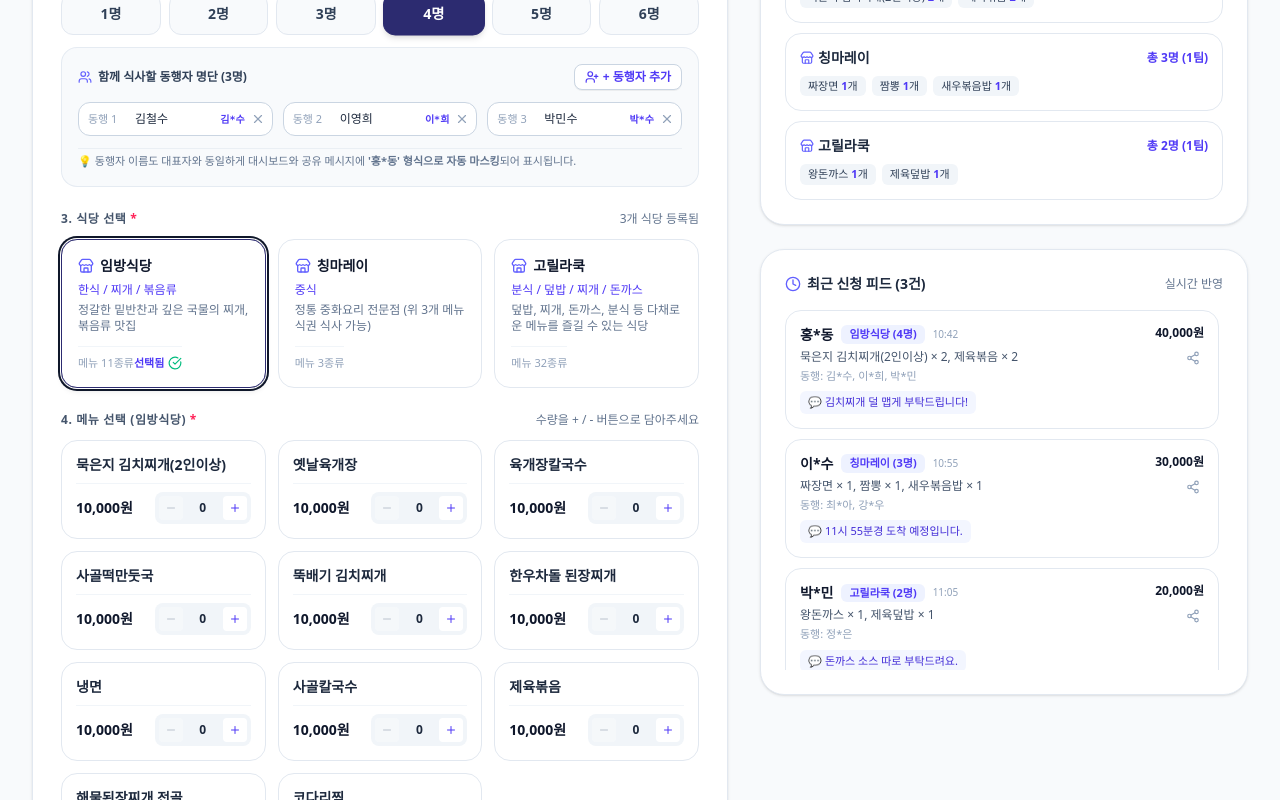
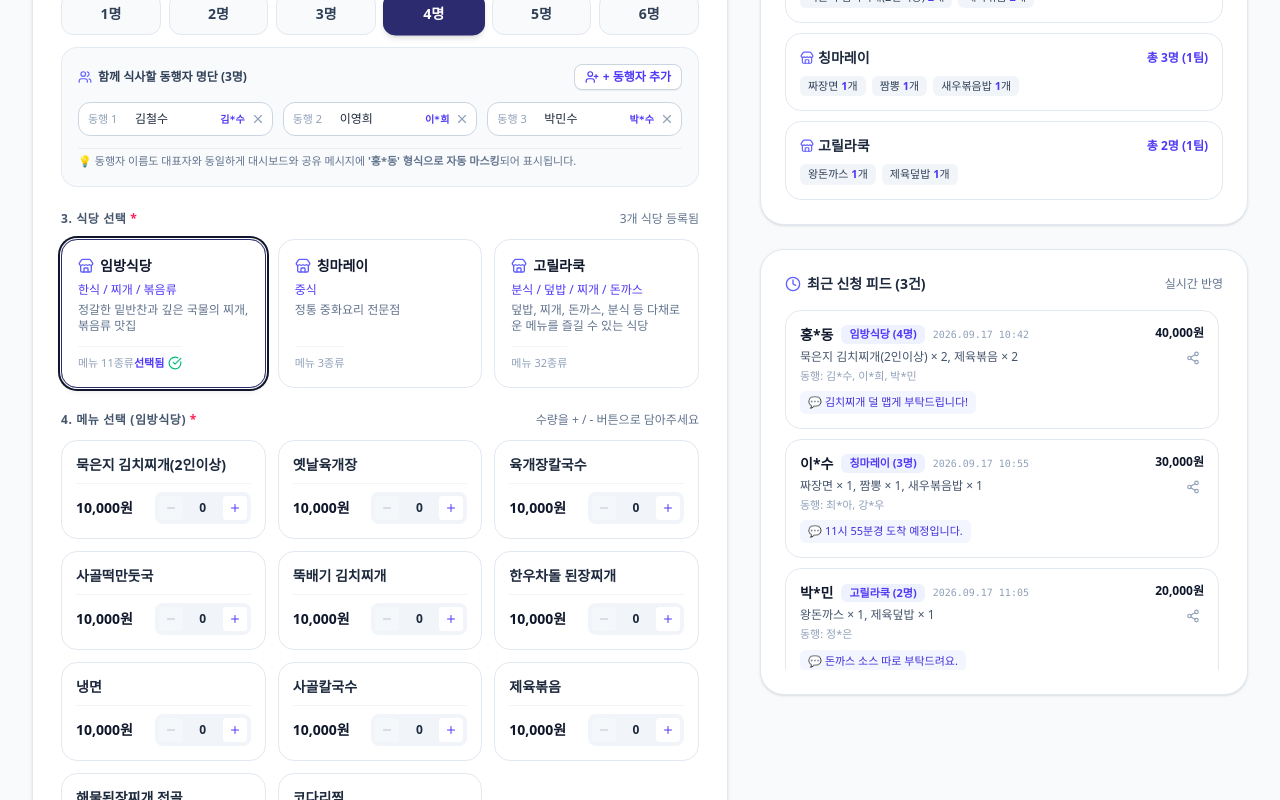
Before and after one commit to jinnnny07-rgb/future-dream-lunch, a React (Vite) app: page / in a window 1280 px wide. Shown: the part 1028-1828 px from the top of the page. Built offline with nearby package versions, Linux system fonts and the light colour scheme; no server answers; the database is empty; a web font is replaced by a local one.

Commit message:
refactor: standardize booking timestamp format
Updated application to use full YYYY.MM.DD HH:mm datetime strings for all bookings to ensure data consistency. Added utility functions to handle legacy time formats and removed obsolete voucher notices for 칭마레이.

```diff
--- a/src/App.tsx
+++ b/src/App.tsx
@@ -30,7 +30,7 @@ import { ShareModal } from './components/ShareModal';
 import { AdminAuthModal } from './components/AdminAuthModal';
 import { ShieldCheck, User, Sparkles, Lock } from 'lucide-react';
 
-const MENU_DATA_VERSION = 'v3_20260916_clean_menu_and_memo';
+const MENU_DATA_VERSION = 'v4_20260917_remove_chingmarei_voucher_notice';
 
 const getDeletedBookingIds = (): Set<string> => {
   try {
@@ -301,9 +301,31 @@ export default function App() {
               seoConfig,
             }).catch(console.warn);
           } else {
-            setRestaurants(remoteSettings.restaurants);
+            // Check if remote data has the obsolete voucherNotice for chingmarei
+            const cleanedRestaurants = remoteSettings.restaurants.map((r) => {
+              if (r.name === '칭마레이' || r.id === 'rest-2') {
+                return {
+                  ...r,
+                  description: r.description ? r.description.replace(/\s*\(위 3개 메뉴 식권 식사 가능\)/g, '') : '정통 중화요리 전문점',
+                  voucherNotice: '',
+                };
+              }
+              return r;
+            });
+
+            const hadNotice = remoteSettings.restaurants.some(
+              (r) => (r.name === '칭마레이' || r.id === 'rest-2') && r.voucherNotice
+            );
+
+            if (hadNotice) {
+              saveAdminSettingsToFirestore({
+                restaurants: cleanedRestaurants,
+              }).catch(console.warn);
+            }
+
+            setRestaurants(cleanedRestaurants);
             try {
-              localStorage.setItem('app_restaurants', JSON.stringify(remoteSettings.restaurants));
+              localStorage.setItem('app_restaurants', JSON.stringify(cleanedRestaurants));
             } catch (e) {
               console.error(e);
             }
--- a/src/components/BookingForm.tsx
+++ b/src/components/BookingForm.tsx
@@ -18,7 +18,7 @@ import {
 } from 'lucide-react';
 import confetti from 'canvas-confetti';
 import { Restaurant, MenuItem, Booking, ThemeConfig, OrderItem } from '../types';
-import { maskKoreanName, formatKRW } from '../utils';
+import { maskKoreanName, formatKRW, getCurrentDateTimeString } from '../utils';
 import { BudgetCalculator } from './BudgetCalculator';
 
 interface BookingFormProps {
@@ -150,9 +150,7 @@ export const BookingForm: React.FC<BookingFormProps> = ({
     });
 
     const masked = maskKoreanName(rawName);
-
-    const now = new Date();
-    const timeStr = `${String(now.getHours()).padStart(2, '0')}:${String(now.getMinutes()).padStart(2, '0')}`;
+    const timeStr = getCurrentDateTimeString();
 
     // Filter valid companion names and mask them
     const validRawCompanions = companions.map((c) => c.trim()).filter((c) => c.length > 0);
--- a/src/components/EditBookingModal.tsx
+++ b/src/components/EditBookingModal.tsx
@@ -14,7 +14,7 @@ import {
   MessageSquare
 } from 'lucide-react';
 import { Booking, Restaurant, OrderItem, ThemeConfig } from '../types';
-import { formatKRW, maskKoreanName } from '../utils';
+import { formatKRW, maskKoreanName, formatDisplayCreatedAt } from '../utils';
 
 interface EditBookingModalProps {
   booking: Booking | null;
@@ -202,7 +202,7 @@ export const EditBookingModal: React.FC<EditBookingModalProps> = ({
             <div>
               <h3 className="text-base font-bold">점심 신청 내역 편집</h3>
               <p className="text-xs text-slate-300">
-                신청 조 ID: <span className="font-mono text-indigo-300">{booking.id}</span> (접수 {booking.createdAt})
+                신청 조 ID: <span className="font-mono text-indigo-300">{booking.id}</span> (접수 {formatDisplayCreatedAt(booking.createdAt)})
               </p>
             </div>
           </div>
--- a/src/components/LiveSummaryWidget.tsx
+++ b/src/components/LiveSummaryWidget.tsx
@@ -8,7 +8,7 @@ import {
   Clock
 } from 'lucide-react';
 import { Booking, Restaurant, ThemeConfig } from '../types';
-import { formatKRW } from '../utils';
+import { formatKRW, formatDisplayCreatedAt } from '../utils';
 
 interface LiveSummaryWidgetProps {
   bookings: Booking[];
@@ -214,8 +214,8 @@ export const LiveSummaryWidget: React.FC<LiveSummaryWidgetProps> = ({
                   <span className="px-2 py-0.5 rounded-md font-bold text-[11px] bg-indigo-50 dark:bg-indigo-950 text-indigo-600 dark:text-indigo-400">
                     {booking.restaurantName} ({booking.headcount}명)
                   </span>
-                  <span className="text-[10px] text-slate-400">
-                    {booking.createdAt}
+                  <span className="text-[10px] text-slate-400 font-mono">
+                    {formatDisplayCreatedAt(booking.createdAt)}
                   </span>
                 </div>
 
--- a/src/mockData.ts
+++ b/src/mockData.ts
@@ -27,9 +27,8 @@ export const INITIAL_RESTAURANTS: Restaurant[] = [
     id: 'rest-2',
     name: '칭마레이',
     category: '중식',
-    description: '정통 중화요리 전문점 (위 3개 메뉴 식권 식사 가능)',
+    description: '정통 중화요리 전문점',
     voucherOnly: false,
-    voucherNotice: '위 세 메뉴만 식권으로 식사 가능하며, 이외 메뉴는 추가금액 발생합니다.',
     tel: '02-555-8930',
     iconName: 'Soup',
     menus: [
@@ -129,7 +128,7 @@ export const INITIAL_BOOKINGS: Booking[] = [
     totalBudget: 40000,
     difference: 0, // exactly on budget
     agreedToPolicy: true,
-    createdAt: '10:42',
+    createdAt: '2026.09.17 10:42',
     status: '접수완료',
   },
   {
@@ -151,7 +150,7 @@ export const INITIAL_BOOKINGS: Booking[] = [
     totalBudget: 30000,
     difference: 0,
     agreedToPolicy: true,
-    createdAt: '10:55',
+    createdAt: '2026.09.17 10:55',
     status: '접수완료',
   },
   {
@@ -172,7 +171,7 @@ export const INITIAL_BOOKINGS: Booking[] = [
     totalBudget: 20000,
     difference: 0,
     agreedToPolicy: true,
-    createdAt: '11:05',
+    createdAt: '2026.09.17 11:05',
     status: '식당이동중',
   },
 ];
--- a/src/utils.ts
+++ b/src/utils.ts
@@ -17,6 +17,39 @@ export function maskKoreanName(name: string): string {
 
 export function formatKRW(amount: number): string {
   return amount.toLocaleString('ko-KR') + '원';
+}
+
+/**
+ * Formats current date and time into 'YYYY.MM.DD HH:mm'
+ */
+export function getCurrentDateTimeString(): string {
+  const now = new Date();
+  const year = now.getFullYear();
+  const month = String(now.getMonth() + 1).padStart(2, '0');
+  const day = String(now.getDate()).padStart(2, '0');
+  const hours = String(now.getHours()).padStart(2, '0');
+  const minutes = String(now.getMinutes()).padStart(2, '0');
+  return `${year}.${month}.${day} ${hours}:${minutes}`;
+}
+
+/**
+ * Formats existing createdAt string for display.
+ * If it's already full datetime (e.g. '2026.09.17 12:30'), keeps it.
+ * If it's only time (e.g. '10:42'), prepends today's date for display consistency.
+ */
+export function formatDisplayCreatedAt(createdAt: string): string {
+  if (!createdAt) return '';
+  const trimmed = createdAt.trim();
+  // Already contains date (contains dot or dash or slash)
+  if (trimmed.includes('.') || trimmed.includes('-') || trimmed.includes('/')) {
+    return trimmed;
+  }
+  // Otherwise it's likely just time e.g. "10:42" -> prefix today's date
+  const now = new Date();
+  const year = now.getFullYear();
+  const month = String(now.getMonth() + 1).padStart(2, '0');
+  const day = String(now.getDate()).padStart(2, '0');
+  return `${year}.${month}.${day} ${trimmed}`;
 }
 
 /**
@@ -40,7 +73,7 @@ export function generateRestaurantReservationText(
   const menuLines = Object.entries(menuSummaryMap).map(([name, qty]) => `  - ${name}: ${qty}개`);
 
   const groupsSummary = bookingsForRestaurant
-    .map((b) => `  • ${b.representativeName} 팀 (${b.headcount}명)${b.memo ? ` [메모: ${b.memo}]` : ''}`)
+    .map((b) => `  • ${b.rawName || b.representativeName} 팀 (${b.headcount}명)${b.memo ? ` [메모: ${b.memo}]` : ''}`)
     .join('\n');
 
   return `[점심 단체 사전 예약 요청 - ${restaurant.name}]
```
Also changed, not shown: src/components/AdminPanel.tsx (+16 -14 lines).
